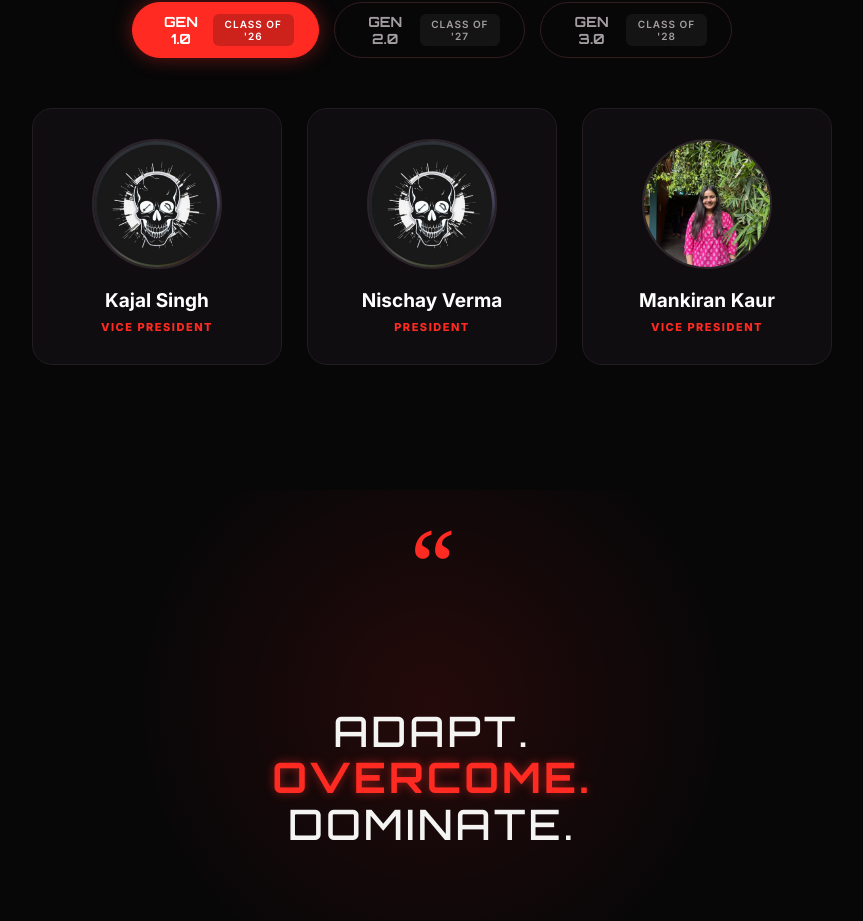
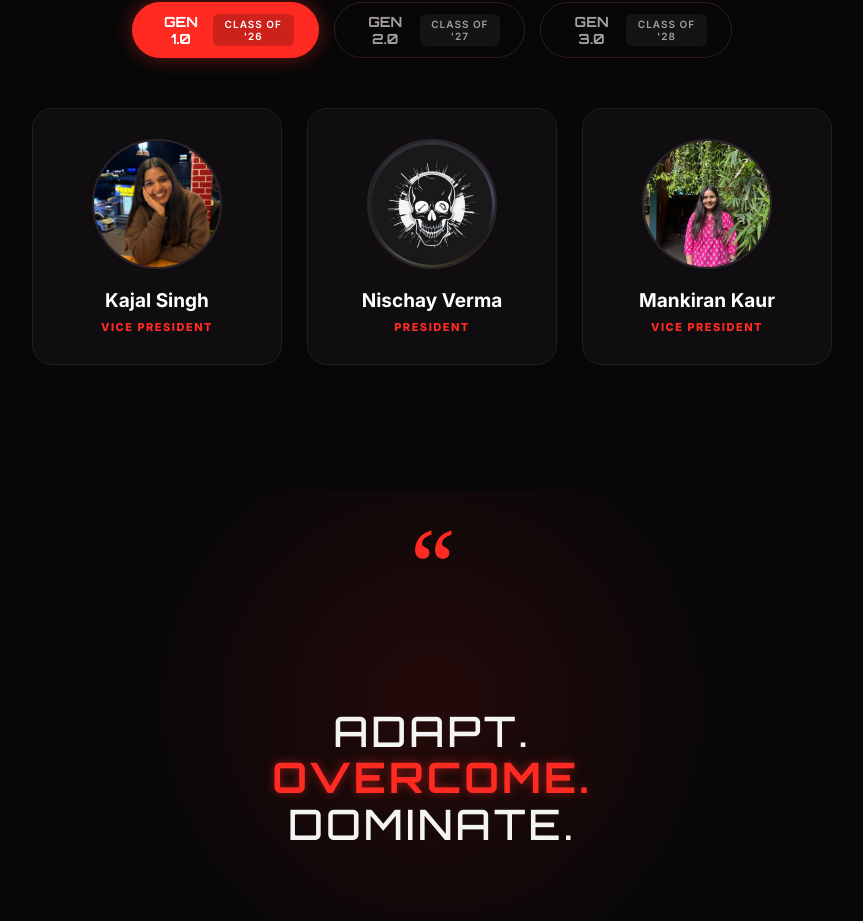
Before and after one commit to prateek-kumar-gupta/nitj-vortex, a React (Vite) app: page / in a window 1280 px wide. Shown: the part 6280-7201 px from the top of the page, without its empty margins (208-1071 px from the left). Built offline with nearby package versions, Linux system fonts and the light colour scheme.

Commit message:
Added photo for Kajal Singh

```diff
--- a/src/components/TeamSection.jsx
+++ b/src/components/TeamSection.jsx
@@ -8,7 +8,7 @@ export default function TeamSection() {
       label: "GEN 1.0",
       year: "CLASS OF '26",
       members: [
-        { name: "Kajal Singh", role: "VICE PRESIDENT", img: "assets/vortex-logo.jpg" },
+        { name: "Kajal Singh", role: "VICE PRESIDENT", img: "assets/kajal.jpg" },
         { name: "Nischay Verma", role: "PRESIDENT", img: "assets/vortex-logo.jpg" },
         { name: "Mankiran Kaur", role: "VICE PRESIDENT", img: "assets/mankiran.jpg" }
       ]
```
Also changed, not shown: public/assets/kajal.jpg (added).
